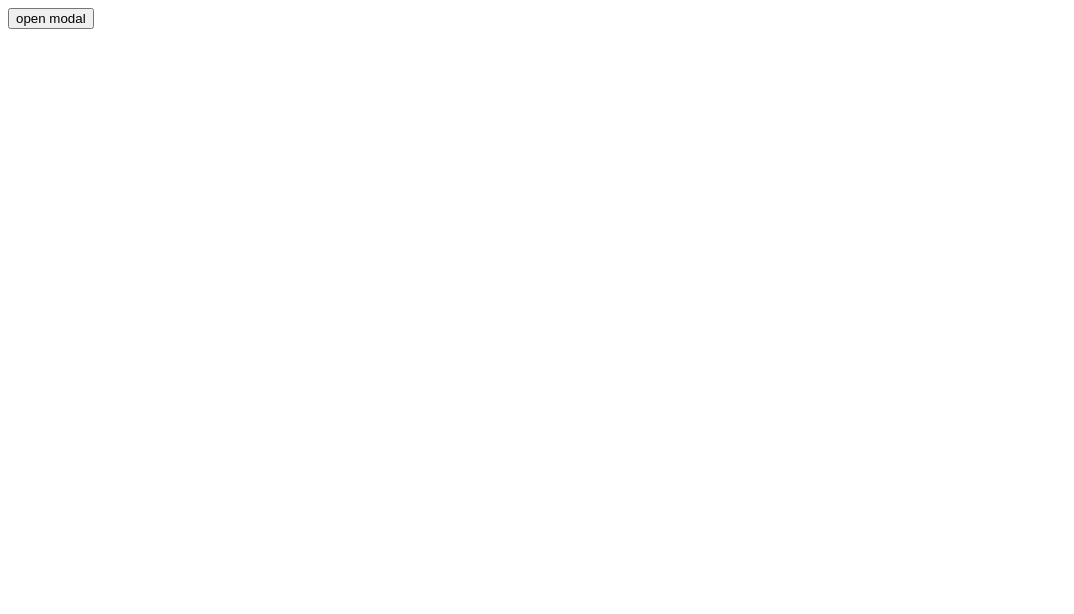
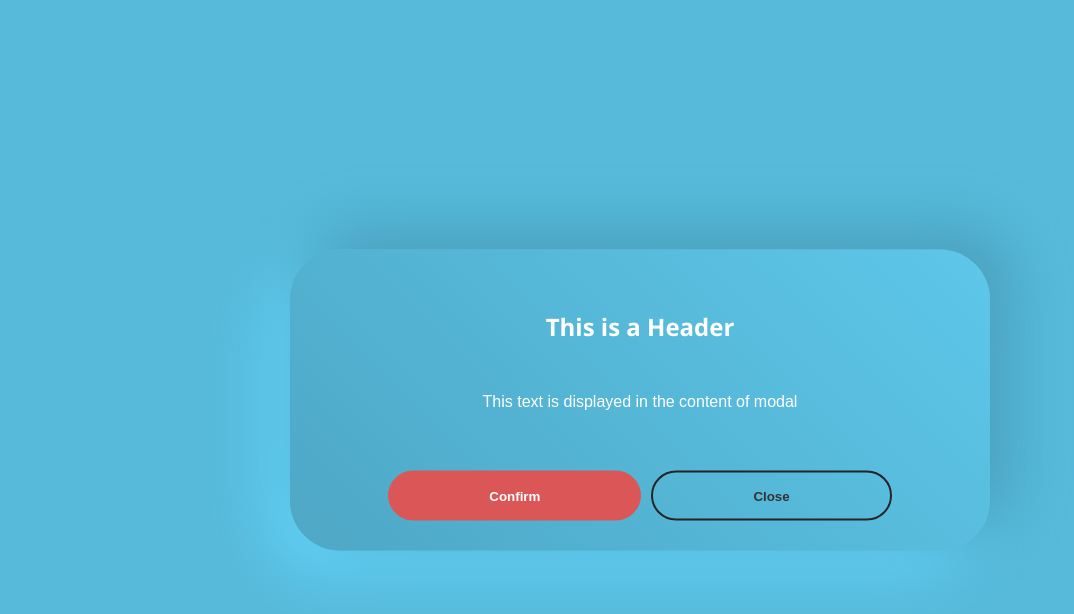
Before and after one commit to theashozosht/dynamic-modal, an Angular app: page / in a window 1280 px wide. Shown: the top 614 px of the page, without its empty margins (0-1074 px from the left). Built offline with nearby package versions, Linux system fonts and the light colour scheme.

Commit message:
modal creation
modal creation with module and service has been implemented

```diff
--- a/src/app/app.component.scss
+++ b/src/app/app.component.scss
@@ -0,0 +1,3 @@
+body{
+    background-color: #57badb;
+}
--- a/src/app/app.component.ts
+++ b/src/app/app.component.ts
@@ -1,43 +1,42 @@
 import { Component, ComponentRef, ViewChild, ElementRef } from '@angular/core';
 import { Subject } from 'rxjs';
+import { ModalServiceService } from './dynamic-modal/modal-service/modal-service.service';
 import { DialogRef } from './dynamic-modal/modal-token/modal.ref';
 import { IModalSchema } from './dynamic-modal/types/modal.interface';
 
 @Component({
   selector: 'app-root',
   templateUrl: './app.component.html',
-  styleUrls: ['./app.component.scss']
+  styleUrls: ['./app.component.scss'],
+  providers: [ModalServiceService]
 })
 export class AppComponent {
-  @ViewChild('modal') modal: ElementRef | null= null;
-
-  public modalSchema: IModalSchema = {
-    content: '',
-    class: '',
+  private modalPayload: IModalSchema = {
+    title: 'This is a Header',
+    content: 'This text is displayed in the content of modal',
+    class: 'custom-class',
     icon: '',
     maxWidth: 700,
-    button: [],
-  };
-  public componentRef: ComponentRef<any> | null= null;
-  private readonly _onClose = new Subject<any>();
-  public onClose = this._onClose.asObservable();
-
-  constructor(private dialogRef: DialogRef) { }
-
-  ngOnDestroy() {
-    if (this.componentRef)
-      this.componentRef.destroy();
+    shouldClose: () => false,
+    button: [
+      {
+        class: 'btn-fill',
+        name: 'Confirm',
+        onClick: () => true,
+      },
+      {
+        class: 'btn-outline',
+        name: 'Close',
+        onClick: () => true,
+      }
+    ]
   }
 
-  onOverlayClicked(evt: any) {
-    if (this.modal && evt.srcElement.childNodes[0] ==  this.modal.nativeElement )
-      this.dialogRef.close();
+  constructor(private modalServiceService: ModalServiceService) {
+    this.modalServiceService.openModal(this.modalPayload)
   }
 
-  close() {
-    this._onClose.next(0);
+  showModal(): void {
+    this.modalServiceService.openModal(this.modalPayload)
   }
-
-  onDialogClicked(evt: MouseEvent) { evt.stopPropagation() }
-
 }
--- a/src/app/dynamic-modal/modal-component/modal-component.component.scss
+++ b/src/app/dynamic-modal/modal-component/modal-component.component.scss
@@ -17,7 +17,7 @@
     max-height: 100vh;
     opacity: 0;
     visibility: hidden;
-    background-color: rgba(#2b475a, 0.8);
+    background-color: #57badb;
     pointer-events: none;
     transition: all 0.3s;
 
@@ -26,12 +26,15 @@
       top: 50%;
       left: 50%;
       display: flex;
+      gap: 50px;
       flex-direction: column;
       border-radius: 10px;
       width: calc(100% - 30px);
       max-width: var(--max-w);
       max-height: calc(100vh - 122px);
-      background-color: var(--clr-white);
+      border-radius: 50px;
+      background: linear-gradient(45deg, #4ea7c5, #5dc7ea);
+      box-shadow: 20px -20px 60px #4a9eba, -20px 20px 60px #64d6fc;
       transform: translate(-50%, -50%) scale(1.1);
       pointer-events: auto;
       transition: all 0.5s;
@@ -40,14 +43,9 @@
         display: flex;
         justify-content: space-between;
         align-items: center;
-        border-bottom: solid 1px var(--clr-border-gray-1);
         padding: 14px 20px 11px;
 
         &__title {
-          font-size: var(--size-text-md);
-          font-weight: var(--font-w-bold);
-          color: var(--clr-secondary);
-
           > svg,
           > i {
             margin-left: 5px;
@@ -63,11 +61,6 @@
           padding: unset;
           background-color: transparent;
           line-height: 6px;
-
-          > i {
-            font-size: var(--size-text-md);
-            color: var(--clr-secondary);
-          }
         }
       }
 
@@ -80,6 +73,7 @@
         min-height: 100px;
         text-align: center;
         overflow-y: auto;
+        gap: 40px;
 
         &__badge {
           margin: 0 auto 20px;
@@ -87,21 +81,20 @@
         }
         &__ico {
           margin-bottom: 20px;
-          font-size: var(--size-text-xxlg);
-          color: var(--clr-secondary);
         }
 
         &__title {
           margin: 0 auto 10px;
-          font-size: var(--size-text-md);
-          font-weight: var(--font-w-bold);
-          color: var(--clr-secondary);
+          font-size: 24px;
+          color: white;
+          font-weight: bolder;
+          font-family: "Segoe UI", Tahoma, Geneva, Verdana, sans-serif;
         }
 
         &__description {
+          color: white;
           margin: 0 auto 20px;
-          font-size: var(--size-text);
-          color: var(--clr-secondary);
+          font-family: Arial, Helvetica, sans-serif;
         }
 
         &_button-box {
@@ -113,8 +106,8 @@
             margin: 0 5px;
             width: 100%;
             height: 50px;
-            font-size: var(--size-text);
             font-weight: bold;
+            cursor: pointer;
           }
         }
       }
@@ -137,27 +130,6 @@
       }
     }
 
-    @media (max-width: 700px) {
-      &.mobile-sticky {
-        .modal-dialog__content {
-          top: auto;
-          left: 0;
-          right: 0;
-          bottom: -10px;
-          width: auto;
-          transform: none;
-          border-radius: 10px 10px 0 0;
-        }
-
-        &.is-active {
-          .modal-dialog__content {
-            bottom: 0px;
-            transform: none;
-          }
-        }
-      }
-    }
-
     @media (min-width: 700px) {
       .modal-dialog__content {
         &__header {
@@ -170,15 +142,6 @@
           &__badge {
             max-height: 120px;
           }
-
-          &__title {
-            font-size: var(--size-text-xlg);
-          }
-
-          &__description {
-            font-size: var(--size-text-md);
-          }
-
           &_button-box {
             .btn {
               padding: 11px 100px;
@@ -189,4 +152,111 @@
       }
     }
   }
+
+  .btn-outline {
+    border: 2px solid #66ff8c;
+    border-radius: 50px;
+    background: transparent;
+    color: #213e28;
+  }
 }
+
+
+.btn-outline {
+  position: relative;
+  background-color: transparent;
+  cursor: pointer;
+  border: 2px solid #252525;
+  overflow: hidden;
+  border-radius: 50px;
+  color: #333;
+  transition: all 0.5s ease-in-out;
+}
+
+.btn-outline::after {
+  content: "";
+  position: absolute;
+  left: 0;
+  top: 0;
+  transition: all 0.5s ease-in-out;
+  background-color: #333;
+  border-radius: 30px;
+  visibility: hidden;
+  height: 10px;
+  width: 10px;
+  z-index: -1;
+}
+
+.btn-outline:hover {
+  box-shadow: 1px 1px 200px #252525;
+  color: #fff;
+  border: none;
+}
+
+.btn-outline:hover::after {
+  visibility: visible;
+  transform: scale(100) translateX(2px);
+}
+// ******************
+.btn-fill {
+  display: inline-block;
+  transition: all 0.2s ease-in;
+  position: relative;
+  overflow: hidden;
+  z-index: 1;
+  color: #fff;
+  border-radius: 50px;
+  background: #db5757;
+  border: 1px solid #db5757;
+}
+
+.btn-fill:active {
+  color: #666;
+}
+
+.btn-fill:before {
+  content: "";
+  position: absolute;
+  left: 50%;
+  transform: translateX(-50%) scaleY(1) scaleX(1.25);
+  top: 100%;
+  width: 140%;
+  height: 180%;
+  background-color: rgba(0, 0, 0, 0.05);
+  border-radius: 50%;
+  display: block;
+  transition: all 0.5s 0.1s cubic-bezier(0.55, 0, 0.1, 1);
+  z-index: -1;
+}
+
+.btn-fill:after {
+  content: "";
+  position: absolute;
+  left: 55%;
+  transform: translateX(-50%) scaleY(1) scaleX(1.45);
+  top: 180%;
+  width: 160%;
+  height: 190%;
+  background-color: #e99090;
+  border-radius: 50%;
+  display: block;
+  transition: all 0.5s 0.1s cubic-bezier(0.55, 0, 0.1, 1);
+  z-index: -1;
+}
+
+.btn-fill:hover {
+  color: #000;
+  border: 1px solid #e99090;
+}
+
+.btn-fill:hover:before {
+  top: -35%;
+  background-color: #e99090;
+  transform: translateX(-50%) scaleY(1.3) scaleX(0.8);
+}
+
+.btn-fill:hover:after {
+  top: -45%;
+  background-color: #e99090;
+  transform: translateX(-50%) scaleY(1.3) scaleX(0.8);
+}
--- a/src/styles.scss
+++ b/src/styles.scss
@@ -1 +1,4 @@
 /* You can add global styles to this file, and also import other style files */
+body{
+    background-color: #57badb;
+}
```
